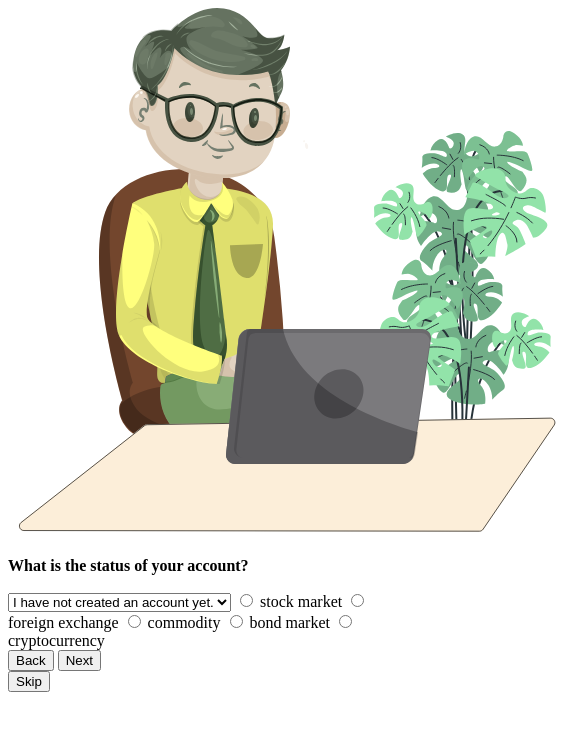
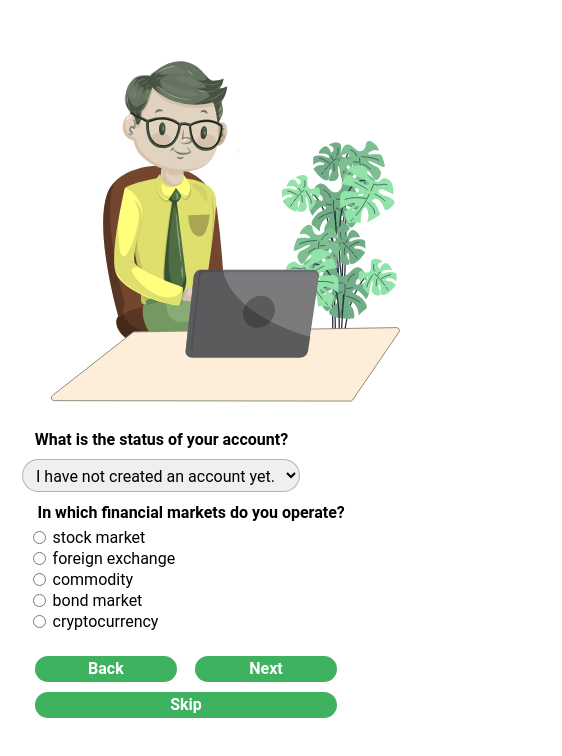
Before and after one commit to Matheus-kb/survey-form, a website: page src/pagethree.html in a window 390 px wide. Shown: the whole page, 562 px wide, since content can reach past the window. Drawn offline with Linux system fonts and the light colour scheme.

Commit message:
estilização da page-three para mobile

```diff
--- /dev/null
+++ b/src/css/pagethree-style.css
@@ -0,0 +1,109 @@
+* {
+  margin: 0;
+  font-family: "Roboto", sans-serif;
+}
+
+body {
+  background-color: #fff;
+  margin: 0;
+}
+
+img {
+  width: 22.5rem;
+  height: 21.50238rem;
+  flex-shrink: 0;
+  padding-top: 3.81rem;
+  padding-inline-start: 2.75rem;
+  padding-inline-end: 4.75rem;
+  padding-bottom: 1.31rem;
+}
+
+form {
+  display: flex;
+  flex-direction: column;
+  align-items: center;
+  text-align: center;
+  padding-inline-end: 4.19rem;
+}
+
+p {
+  width: 17rem;
+  height: 1.25rem;
+  flex-shrink: 0;
+  font-size: 1rem;
+  font-weight: 700;
+  padding-bottom: 0.56rem;
+  font-style: normal;
+}
+
+select {
+  width: 17.375rem;
+  height: 2.0625rem;
+  flex-shrink: 0;
+  border-radius: 1.25rem;
+  border: 1px solid rgba(0, 0, 0, 0.25);
+  margin-bottom: 0.69rem;
+  font-size: 1rem;
+  text-align: center;
+  padding: 0.37rem;
+}
+
+.p2 {
+  width: 21rem;
+  padding-inline-start: 7.9rem;
+  padding-inline-end: 4.19rem;
+  padding-bottom: 0.25rem;
+}
+
+.input-group {
+  width: 11.4375rem;
+  height: 6.5rem;
+  flex-shrink: 0;
+  font-size: 1rem;
+  font-weight: 400;
+  line-height: 1.3125rem;
+  display: flex;
+  flex-direction: column;
+  padding-bottom: 1.56rem;
+}
+
+.input-group label {
+  display: flex;
+  align-items: center;
+  padding-bottom: 0rem;
+}
+
+.input-group input[type="radio"] {
+  margin-inline-start: -2.3rem;
+  margin-inline-end: 0.4rem;
+}
+
+.button-group {
+  display: flex;
+  justify-content: center;
+  margin-bottom: 0.63rem;
+}
+
+button {
+  width: 8.875rem;
+  height: 1.625rem;
+  flex-shrink: 0;
+  border-radius: 2.1875rem;
+  background: #3eb25e;
+  font-size: 1rem;
+  font-weight: 700;
+  color: #fff;
+  border: none;
+  margin-inline-end: 1.13rem;
+}
+
+.skip {
+    display: flex;
+    justify-content: center;
+
+}
+
+.button-skip {
+  width: 18.875rem;
+  height: 1.625rem;
+}
--- a/src/pagethree.html
+++ b/src/pagethree.html
@@ -1,43 +1,74 @@
 <!DOCTYPE html>
 <html lang="en">
   <head>
-    <meta charset="UTF-8">
-    <meta name="viewport" content="width=device-width, initial-scale=1.0">
+    <meta charset="UTF-8" />
+    <meta name="viewport" content="width=device-width, initial-scale=1.0" />
+    <link rel="stylesheet" href="../src/css/pagethree-style.css" />
     <title>Survey Form</title>
   </head>
   <body>
-    <img src="../public/img/two.svg" alt="A banker at his desk with a cheerful expression">
+    <img
+      src="../public/img/two.svg"
+      alt="A banker at his desk with a cheerful expression"
+    />
     <form>
       <p class="highlighted-paragraph">
         <strong>What is the status of your account?</strong>
       </p>
       <label for="status-account"></label>
       <select name="status-account" id="status-account">
-            <option value="without-account">I have not created an account yet.</option>
+        <option value="without-account">
+          I have not created an account yet.
+        </option>
         <option value="have-account">I already have an account.</option>
         <option value="without-account">I don't need an account.</option>
       </select>
-        <input type="radio" id="1" name="stock-market" value="Stock Market">
-        <label for="1">stock market</label>
+      <p class="p2">In which financial markets do you operate?</p>
 
-        <input type="radio" id="2" name="foreign-exchange" value="Foreign Exchange">
-        <label for="2">foreign exchange</label>
+      <div class="input-group">
+        <label for="1">
+          <input type="radio" id="1" name="option" value="Stock Market" />
+          stock market</label
+        >
 
-        <input type="radio" id="3" name="commodity" value="Commodity">
-        <label for="3">commodity</label>
+        <label for="2">
+          <input
+            type="radio"
+            id="2"
+            name="option"
+            value="Foreign Exchange"
+          />
+          foreign exchange</label
+        >
 
-        <input type="radio" id="4" name="bond-market" value="Bond Market">
-        <label for="4">bond market</label>
+        <label for="3">
+          <input type="radio" id="3" name="option" value="Commodity" />
+          commodity</label
+        >
 
-        <input type="radio" id="5" name="cryptocurrency" value="Cryptocurrency">
-        <label for="5">cryptocurrency</label>
+        <label for="4">
+          <input type="radio" id="4" name="option" value="Bond Market" />
+          bond market</label
+        >
+
+        <label for="5">
+          <input
+            type="radio"
+            id="5"
+            name="option"
+            value="Cryptocurrency"
+          />
+          cryptocurrency</label
+        >
+      </div>
     </form>
-    <div>
+
+    <div class="button-group">
       <button>Back</button>
       <button>Next</button>
     </div>
-    <div>
-        <button>Skip</button>
+     <div class="skip">
+      <button class="button-skip">Skip</button>
     </div>
   </body>
 </html>
```
Lines whose indentation alone changed are shown as unchanged.
